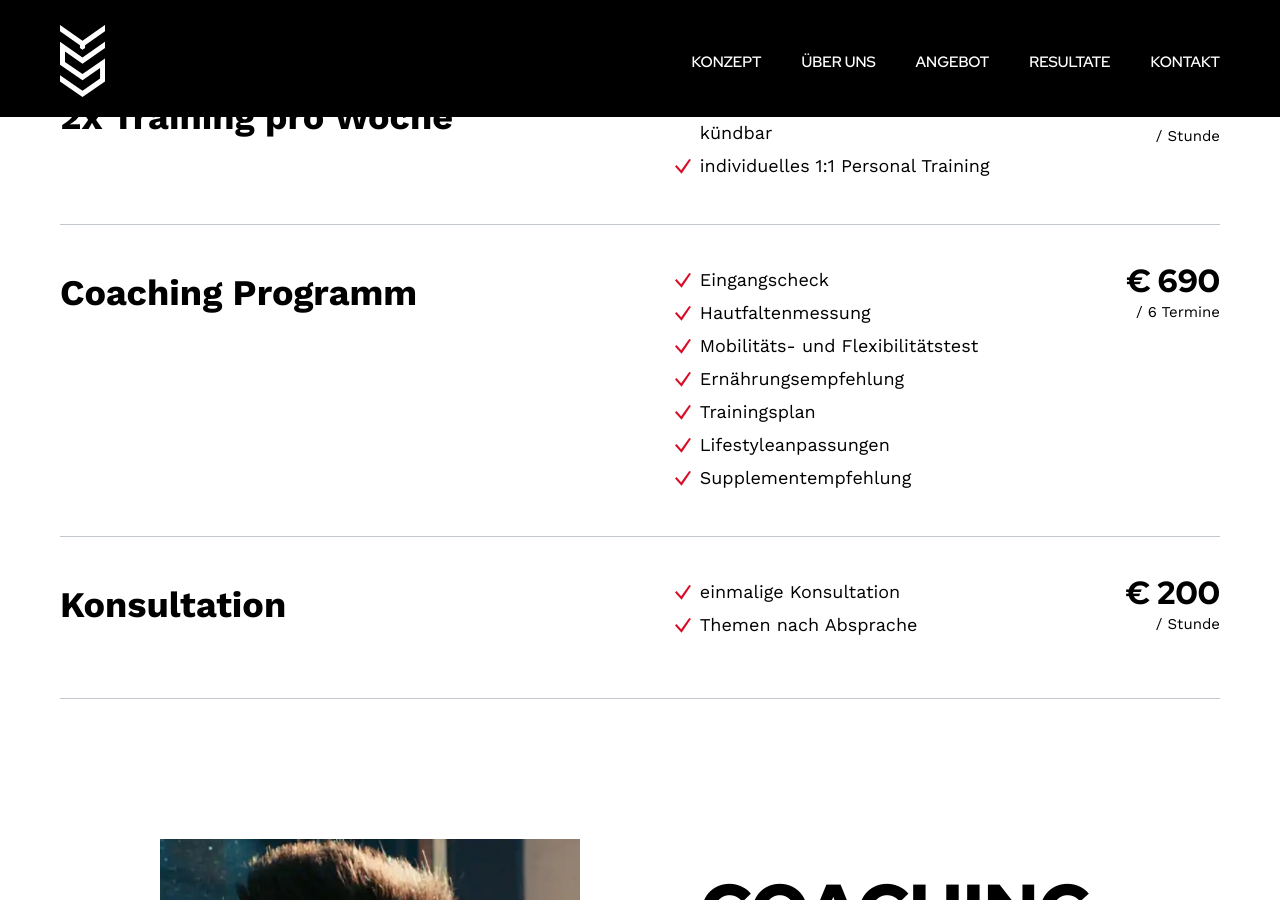
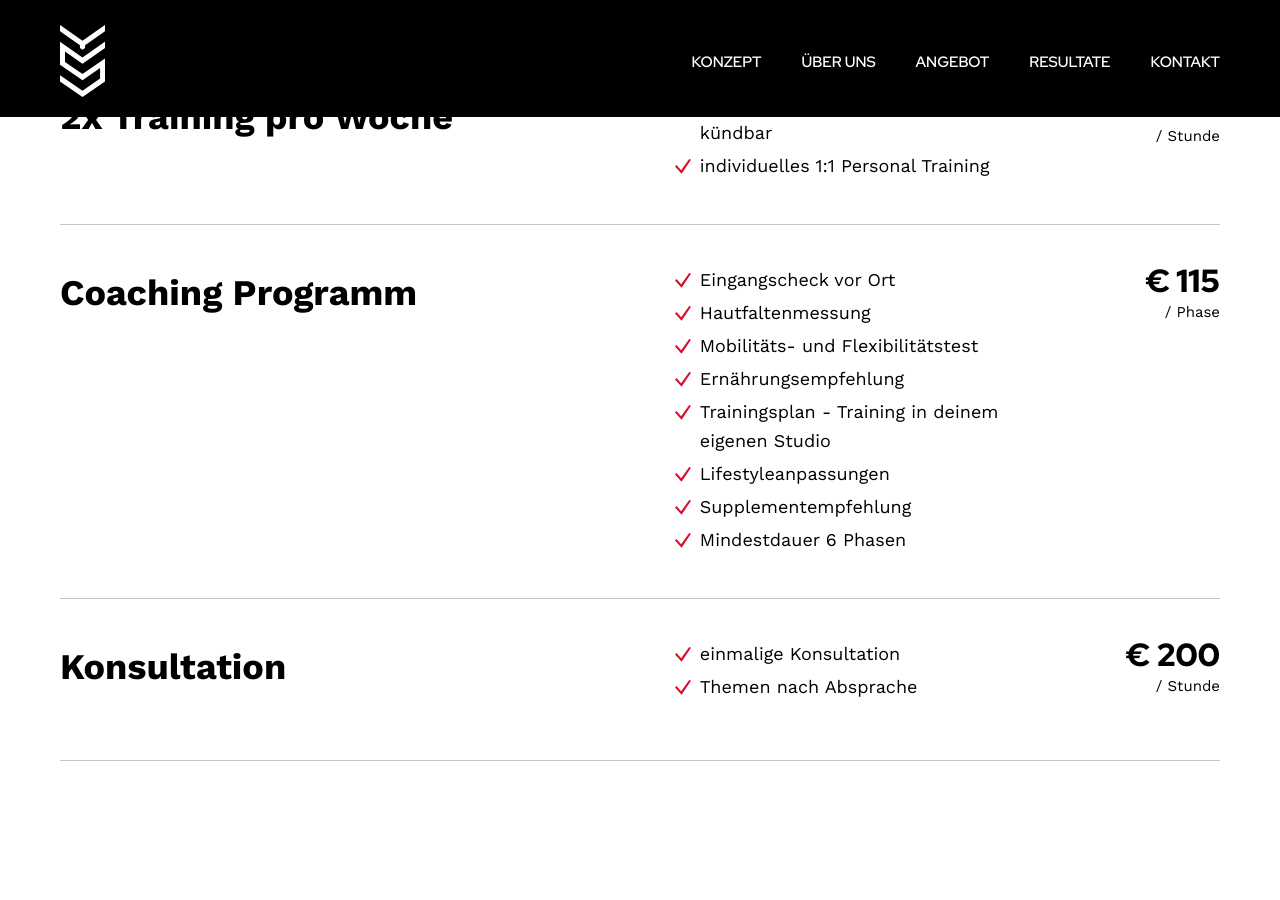
Before and after one commit to yspt-de/www, a Jekyll site: the page built from index.markdown, in a window 1280 px wide and 900 px high, scrolled down 3352 px. Built offline with Jekyll 4.4.1, drawn with Linux system fonts in a browser that asks for light colours.

Commit message:
Update from Forestry.io Yusuf Shafiq updated index.markdown

```diff
--- a/index.markdown
+++ b/index.markdown
@@ -49,16 +49,17 @@ services:
   - Laufzeit 12 Wochen - danach monatlich kündbar
   - individuelles 1:1 Personal Training
 - title: Coaching Programm
-  price: "€ 690"
-  price-einheit: 6 Termine
+  price: "€ 115"
+  price-einheit: Phase
   usps:
-  - Eingangscheck
+  - Eingangscheck vor Ort
   - Hautfaltenmessung
   - Mobilitäts- und Flexibilitätstest
   - Ernährungsempfehlung
-  - Trainingsplan
+  - Trainingsplan - Training in deinem eigenen Studio
   - Lifestyleanpassungen
   - Supplementempfehlung
+  - Mindestdauer 6 Phasen
 - title: Konsultation
   price: "€ 200"
   price-einheit: Stunde
```
